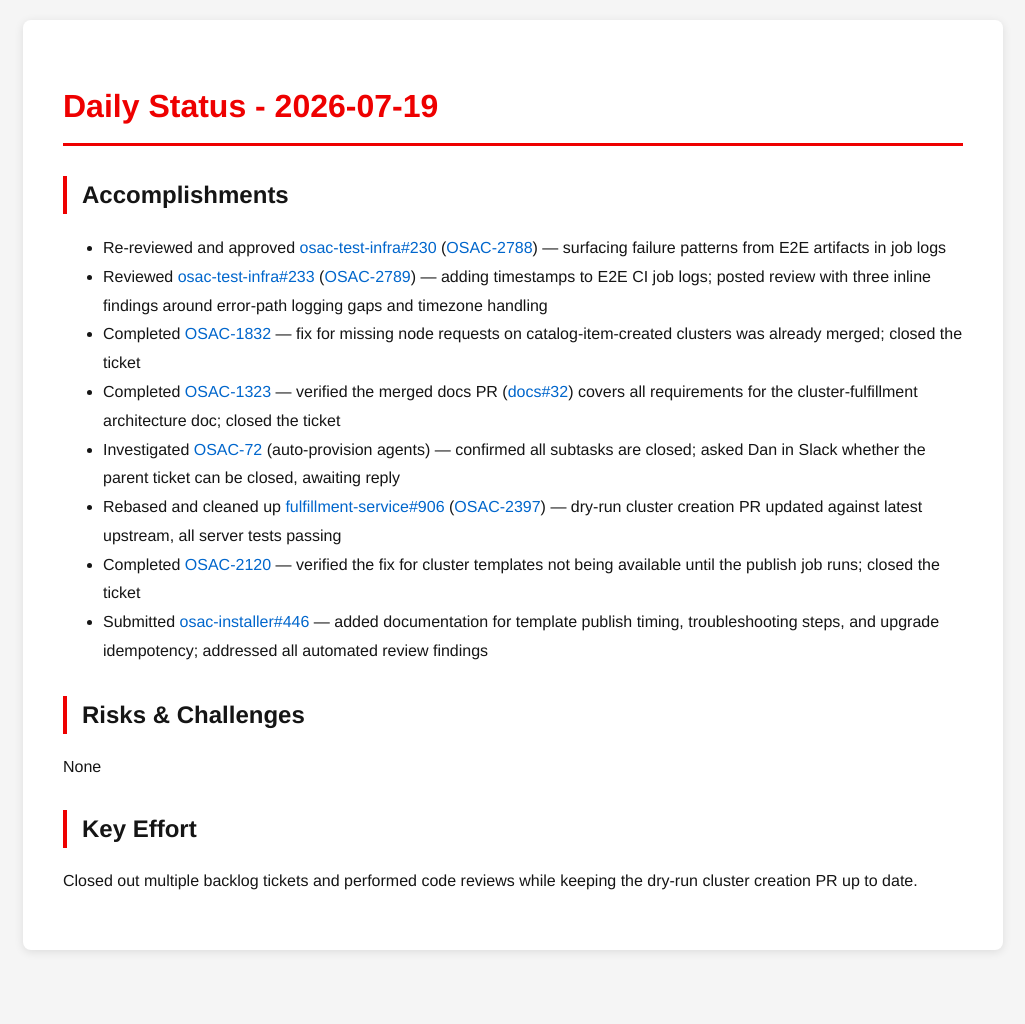
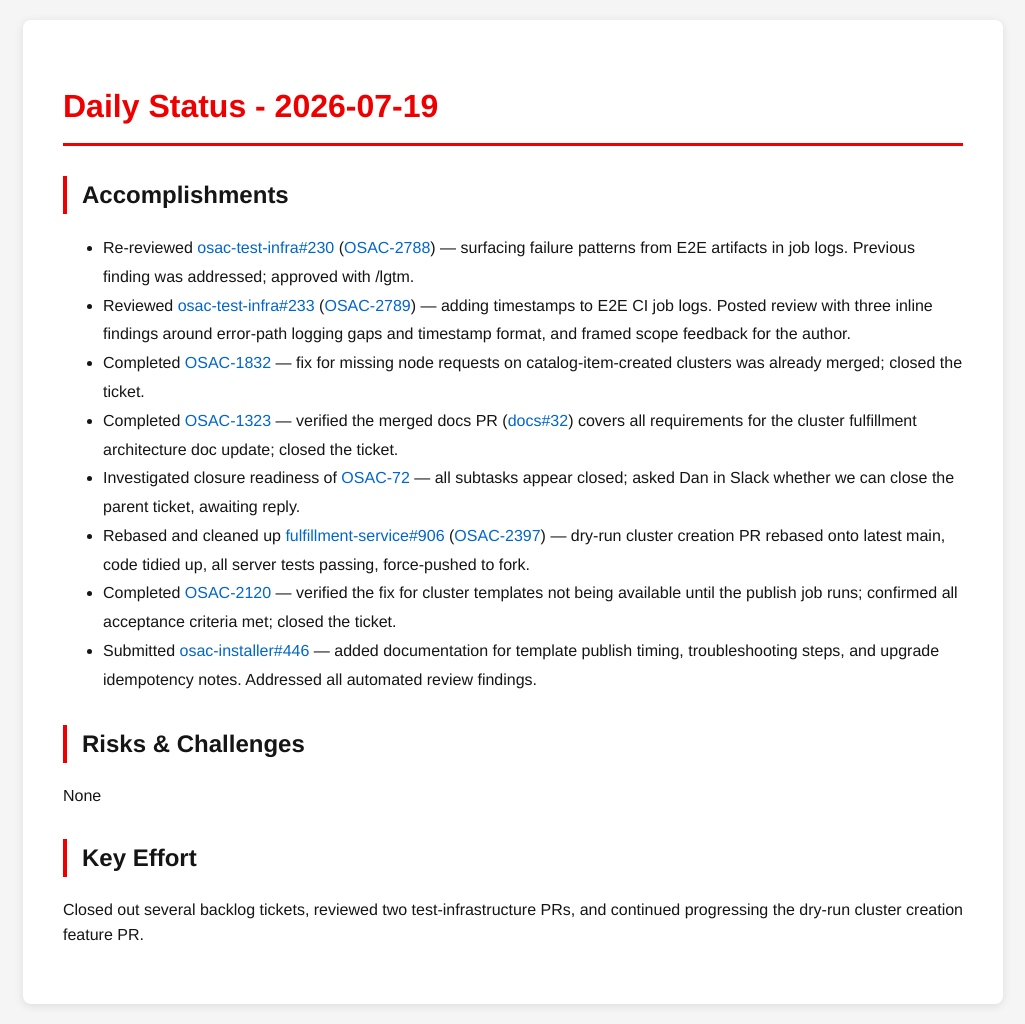
Before and after one commit to tzvatot/daily-status, a Jekyll site: the page built from 2026-07-19.md, in a window 1280 px wide. Shown: the whole page, without its empty margins (127-1152 px from the left). Built offline with Jekyll 4.4.1, drawn with Linux system fonts in a browser that asks for light colours; before the commit the page ends 970 px from its top, so only the background shows below that.

Commit message:
Daily status update - 2026-07-19

```diff
--- a/2026-07-19.md
+++ b/2026-07-19.md
@@ -7,17 +7,17 @@
 # Daily Status - 2026-07-19
 
 ## Accomplishments
-- Re-reviewed and approved [osac-test-infra#230](https://github.com/osac-project/osac-test-infra/pull/230) ([OSAC-2788](https://redhat.atlassian.net/browse/OSAC-2788)) — surfacing failure patterns from E2E artifacts in job logs
-- Reviewed [osac-test-infra#233](https://github.com/osac-project/osac-test-infra/pull/233) ([OSAC-2789](https://redhat.atlassian.net/browse/OSAC-2789)) — adding timestamps to E2E CI job logs; posted review with three inline findings around error-path logging gaps and timezone handling
-- Completed [OSAC-1832](https://redhat.atlassian.net/browse/OSAC-1832) — fix for missing node requests on catalog-item-created clusters was already merged; closed the ticket
-- Completed [OSAC-1323](https://redhat.atlassian.net/browse/OSAC-1323) — verified the merged docs PR ([docs#32](https://github.com/osac-project/docs/pull/32)) covers all requirements for the cluster-fulfillment architecture doc; closed the ticket
-- Investigated [OSAC-72](https://redhat.atlassian.net/browse/OSAC-72) (auto-provision agents) — confirmed all subtasks are closed; asked Dan in Slack whether the parent ticket can be closed, awaiting reply
-- Rebased and cleaned up [fulfillment-service#906](https://github.com/osac-project/fulfillment-service/pull/906) ([OSAC-2397](https://redhat.atlassian.net/browse/OSAC-2397)) — dry-run cluster creation PR updated against latest upstream, all server tests passing
-- Completed [OSAC-2120](https://redhat.atlassian.net/browse/OSAC-2120) — verified the fix for cluster templates not being available until the publish job runs; closed the ticket
-- Submitted [osac-installer#446](https://github.com/osac-project/osac-installer/pull/446) — added documentation for template publish timing, troubleshooting steps, and upgrade idempotency; addressed all automated review findings
+- Re-reviewed [osac-test-infra#230](https://github.com/osac-project/osac-test-infra/pull/230) ([OSAC-2788](https://redhat.atlassian.net/browse/OSAC-2788)) — surfacing failure patterns from E2E artifacts in job logs. Previous finding was addressed; approved with /lgtm.
+- Reviewed [osac-test-infra#233](https://github.com/osac-project/osac-test-infra/pull/233) ([OSAC-2789](https://redhat.atlassian.net/browse/OSAC-2789)) — adding timestamps to E2E CI job logs. Posted review with three inline findings around error-path logging gaps and timestamp format, and framed scope feedback for the author.
+- Completed [OSAC-1832](https://redhat.atlassian.net/browse/OSAC-1832) — fix for missing node requests on catalog-item-created clusters was already merged; closed the ticket.
+- Completed [OSAC-1323](https://redhat.atlassian.net/browse/OSAC-1323) — verified the merged docs PR ([docs#32](https://github.com/osac-project/docs/pull/32)) covers all requirements for the cluster fulfillment architecture doc update; closed the ticket.
+- Investigated closure readiness of [OSAC-72](https://redhat.atlassian.net/browse/OSAC-72) — all subtasks appear closed; asked Dan in Slack whether we can close the parent ticket, awaiting reply.
+- Rebased and cleaned up [fulfillment-service#906](https://github.com/osac-project/fulfillment-service/pull/906) ([OSAC-2397](https://redhat.atlassian.net/browse/OSAC-2397)) — dry-run cluster creation PR rebased onto latest main, code tidied up, all server tests passing, force-pushed to fork.
+- Completed [OSAC-2120](https://redhat.atlassian.net/browse/OSAC-2120) — verified the fix for cluster templates not being available until the publish job runs; confirmed all acceptance criteria met; closed the ticket.
+- Submitted [osac-installer#446](https://github.com/osac-project/osac-installer/pull/446) — added documentation for template publish timing, troubleshooting steps, and upgrade idempotency notes. Addressed all automated review findings.
 
 ## Risks & Challenges
 None
 
 ## Key Effort
-Closed out multiple backlog tickets and performed code reviews while keeping the dry-run cluster creation PR up to date.
+Closed out several backlog tickets, reviewed two test-infrastructure PRs, and continued progressing the dry-run cluster creation feature PR.
```
